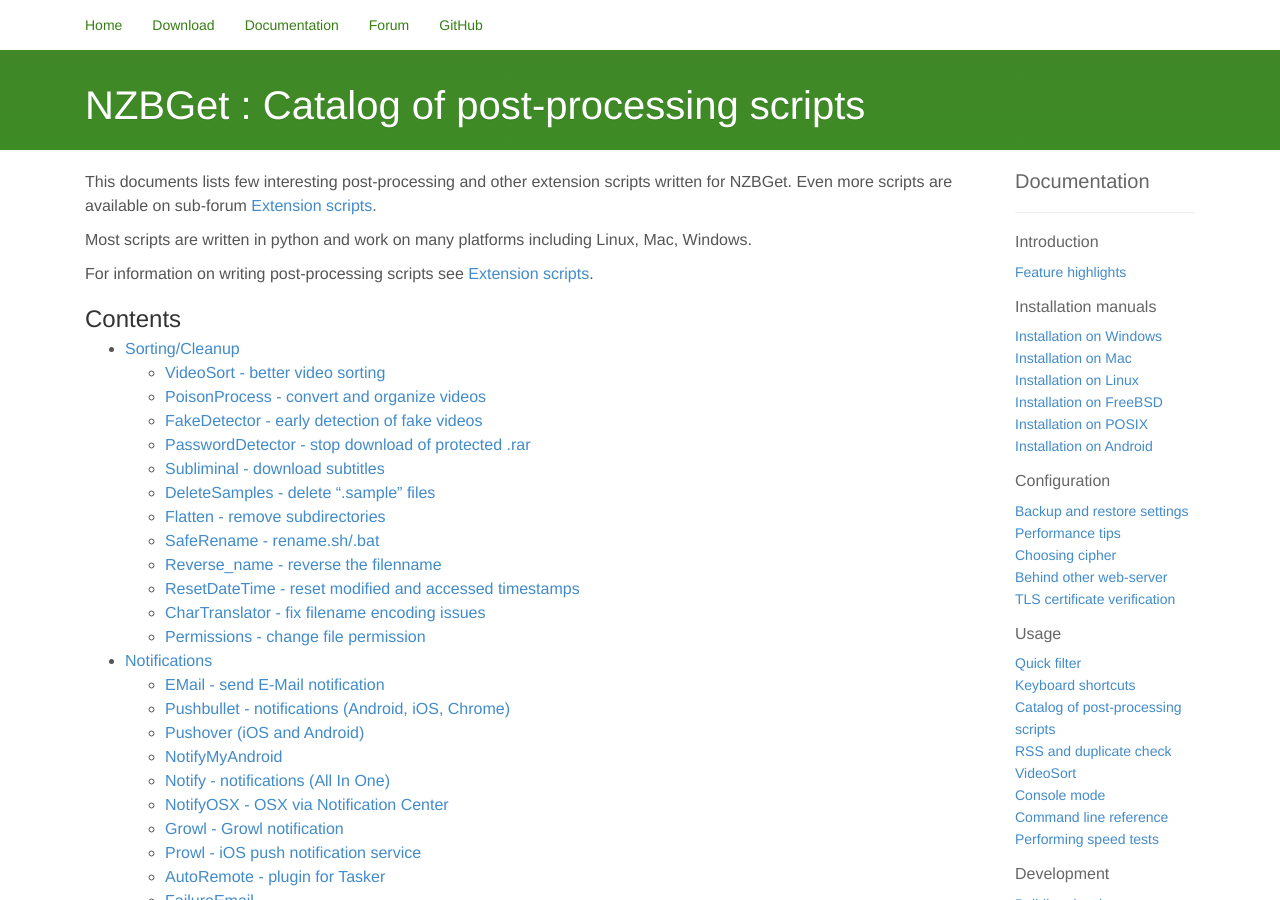
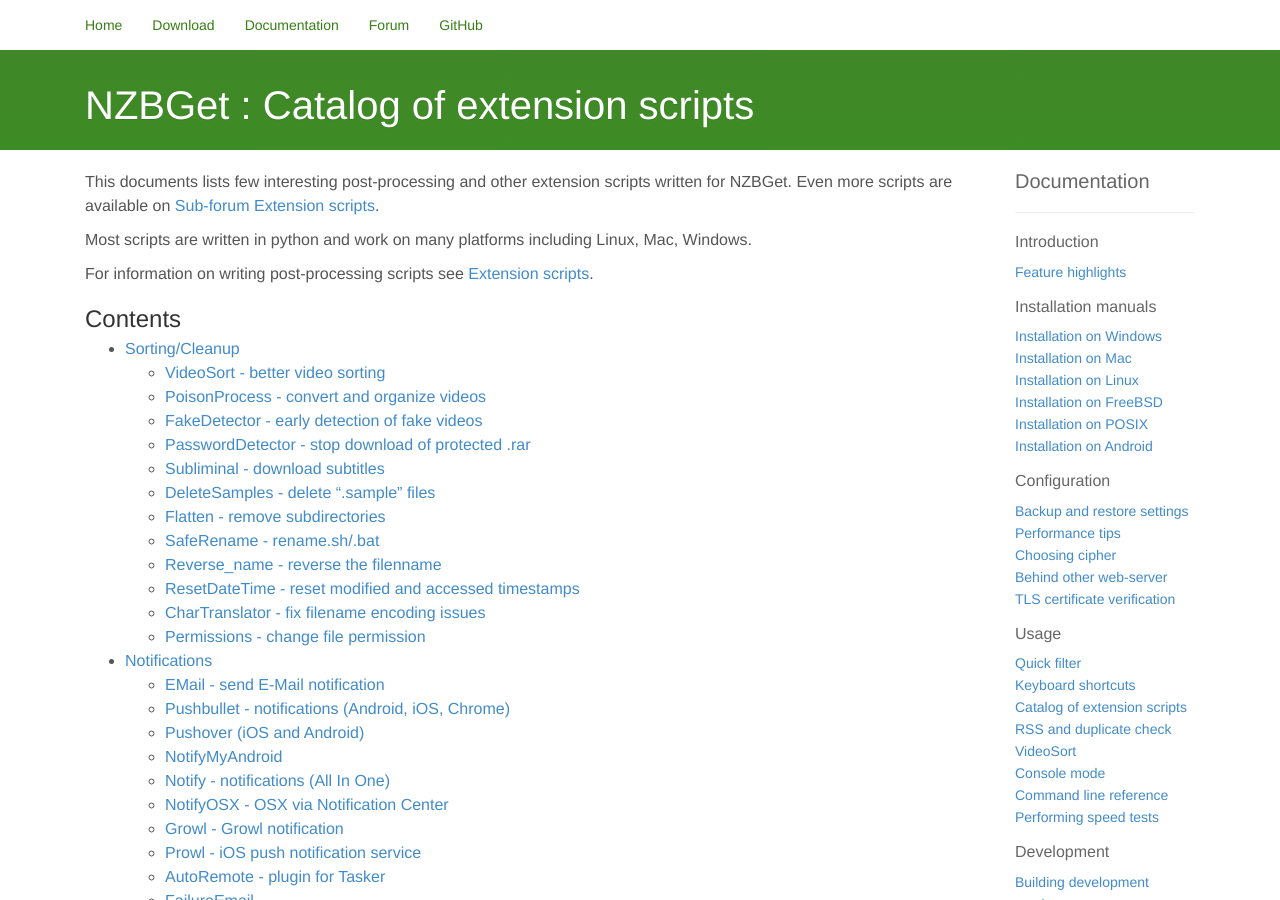
Before and after one commit to nzbget/nzbget.github.io, a Jekyll site: the page built from _wiki/catalog-of-extension-scripts.md, in a window 1280 px wide and 900 px high. Built offline with Jekyll 4.4.1, drawn with Linux system fonts in a browser that asks for light colours; nearby versions of some CDN libraries; the repository's description, which GitHub fills in, is left out.

Commit message:
renamed page for catalog of extension scripts

```diff
--- a/_includes/sidebar.html
+++ b/_includes/sidebar.html
@@ -30,7 +30,7 @@
 <ul>
   <li><a href="/quick-filter">Quick filter</a></li>
   <li><a href="/keyboard-shortcuts">Keyboard shortcuts</a></li>
-  <li><a href="/catalog-of-post-processing-scripts">Catalog of post-processing scripts</a></li>
+  <li><a href="/catalog-of-extension-scripts">Catalog of extension scripts</a></li>
   <li><a href="/rss">RSS and duplicate check</a></li>
   <li><a href="https://github.com/nzbget/VideoSort">VideoSort</a></li>
   <li><a href="/console-mode">Console mode</a></li>
--- a/_wiki/catalog-of-post-processing-scripts.md
+++ b/_wiki/catalog-of-extension-scripts.md
@@ -1,8 +1,9 @@
 ---
-title: Catalog of post-processing scripts
+title: Catalog of extension scripts
+redirect_from: catalog-of-post-processing-scripts
 ---
 This documents lists few interesting post-processing and other extension scripts written for NZBGet.
-Even more scripts are available on sub-forum [Extension scripts](http://nzbget.sourceforge.net/forum/viewforum.php?f=8).
+Even more scripts are available on [Sub-forum Extension scripts](http://nzbget.sourceforge.net/forum/viewforum.php?f=8).
 
 Most scripts are written in python and work on many platforms including Linux, Mac, Windows.
 
```
Also changed, not shown: _wiki/index.md (+1 -1 lines), _wiki/installation-on-posix.md (+1 -1 lines), _wiki/installation-on-windows.md (+1 -1 lines).
